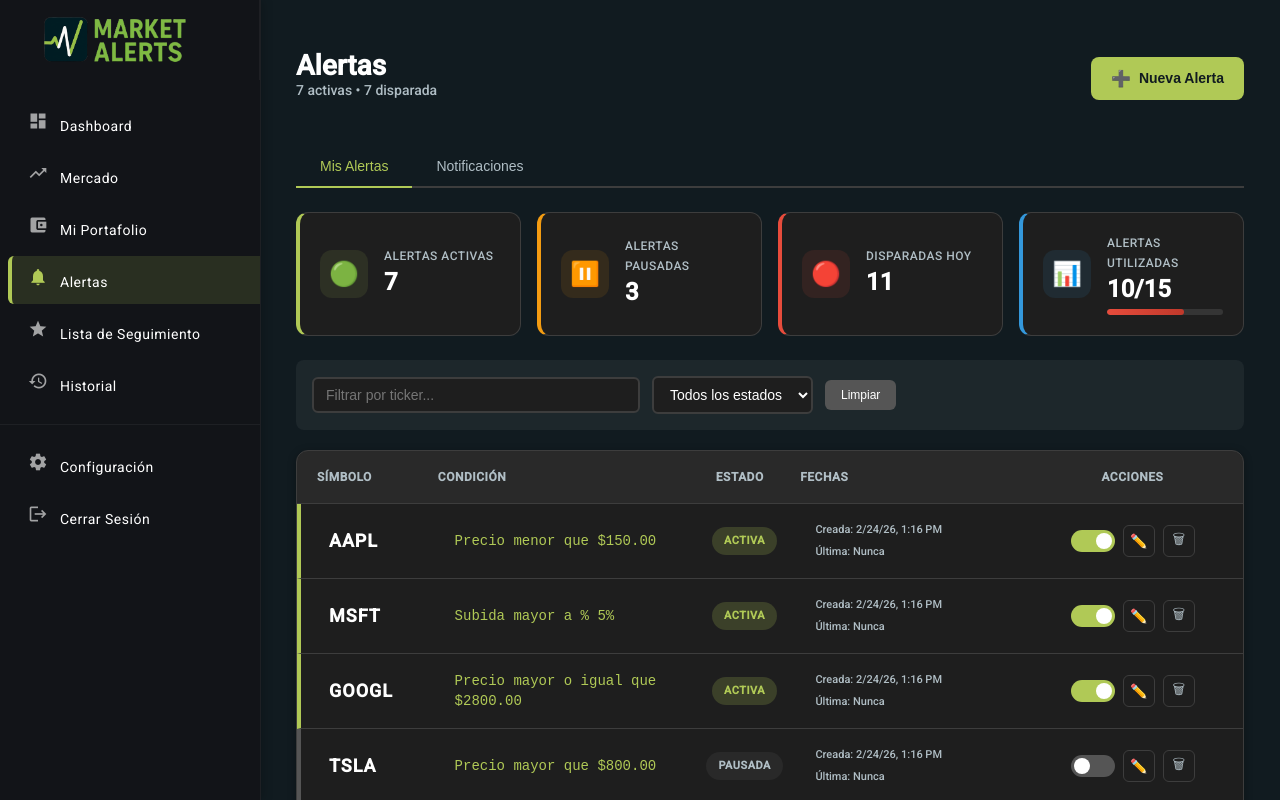
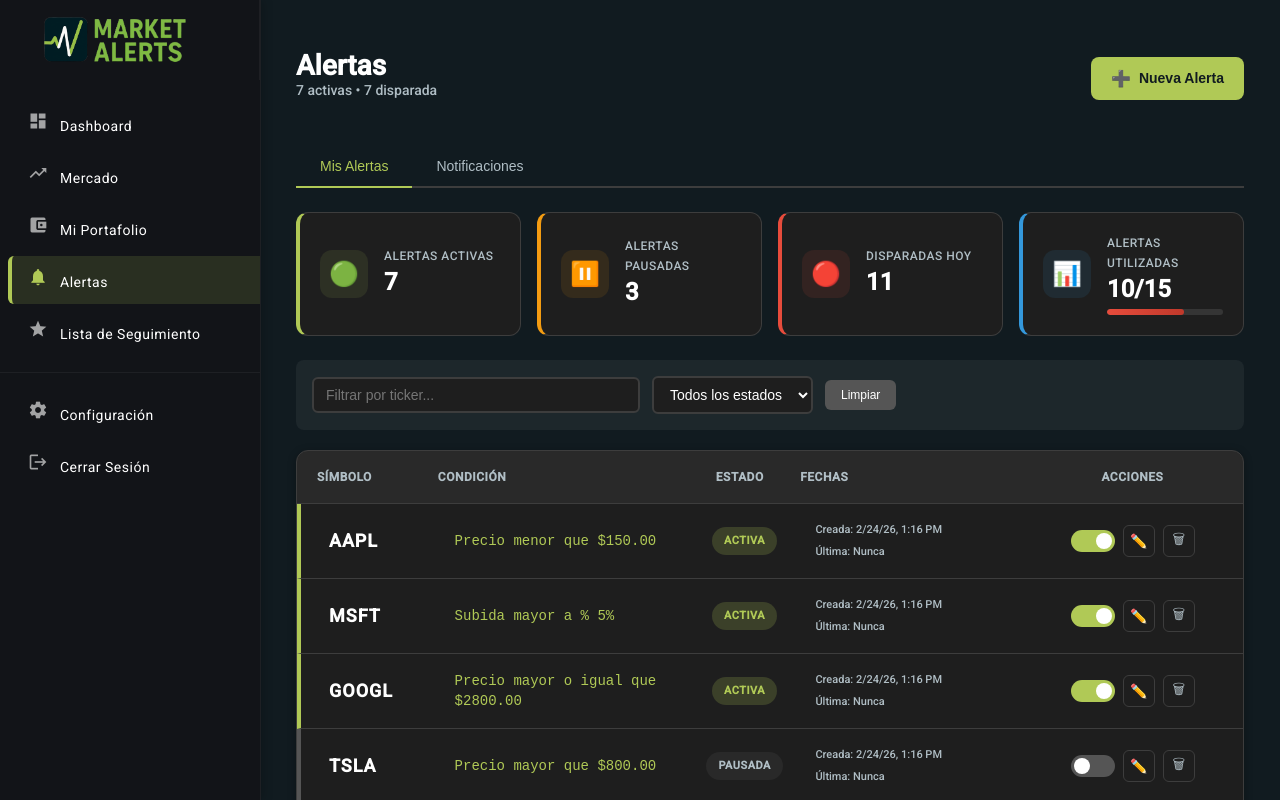
Before and after one commit to roodiaz/proyecto_integrador, an Angular app in the folder frontend/: page /alerts in a window 1280 px wide. Shown: the top 800 px of the page. Built offline with nearby package versions, Linux system fonts and the light colour scheme.

Commit message:
delete - pestaña historial

```diff
--- a/frontend/src/app/shared/components/sidebar/sidebar.html
+++ b/frontend/src/app/shared/components/sidebar/sidebar.html
@@ -34,12 +34,6 @@
       <span class="menu-text">Lista de Seguimiento</span>
     </a>
 
-    <!-- Historial -->
-    <a mat-list-item routerLink="/history" routerLinkActive="active" matTooltip="Historial" [matTooltipDisabled]="!isCollapsed">
-      <mat-icon>history</mat-icon>
-      <span class="menu-text">Historial</span>
-    </a>
-
     <mat-divider></mat-divider>
 
     <!-- Configuración -->
```
